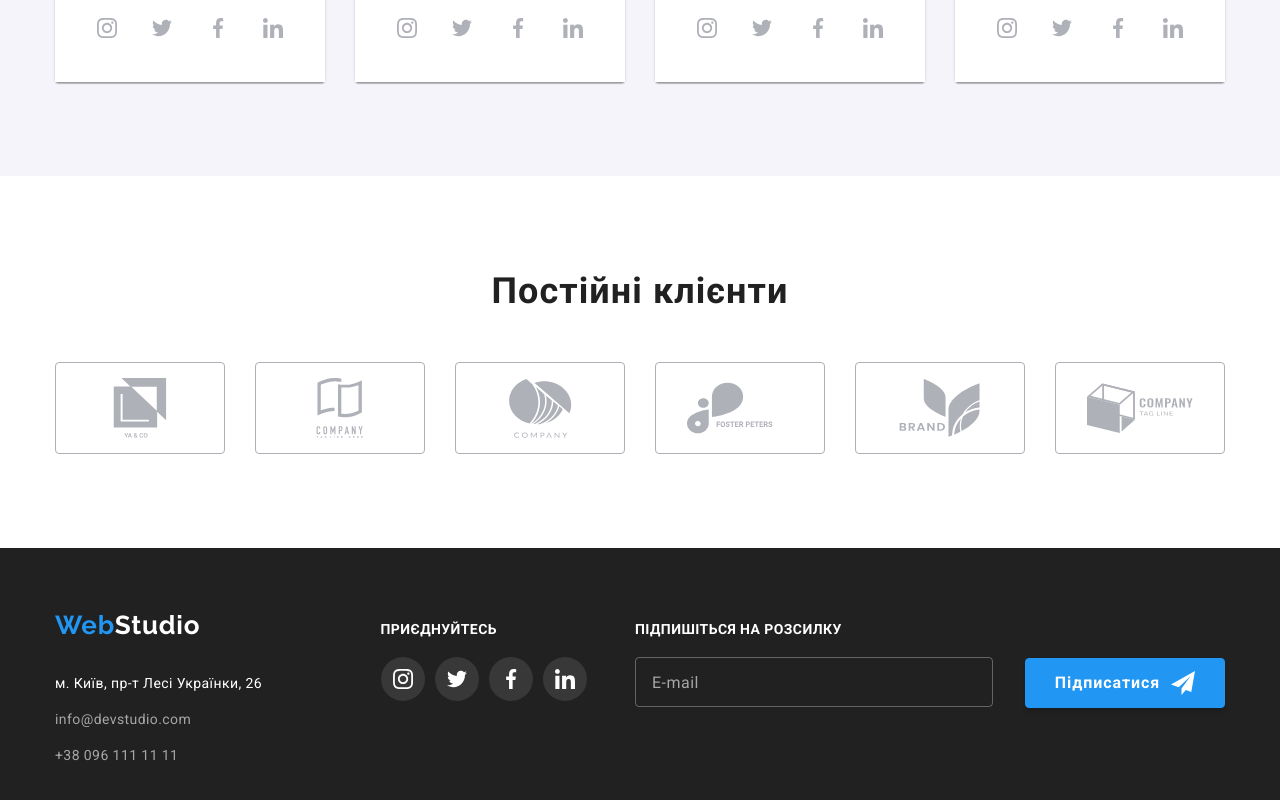
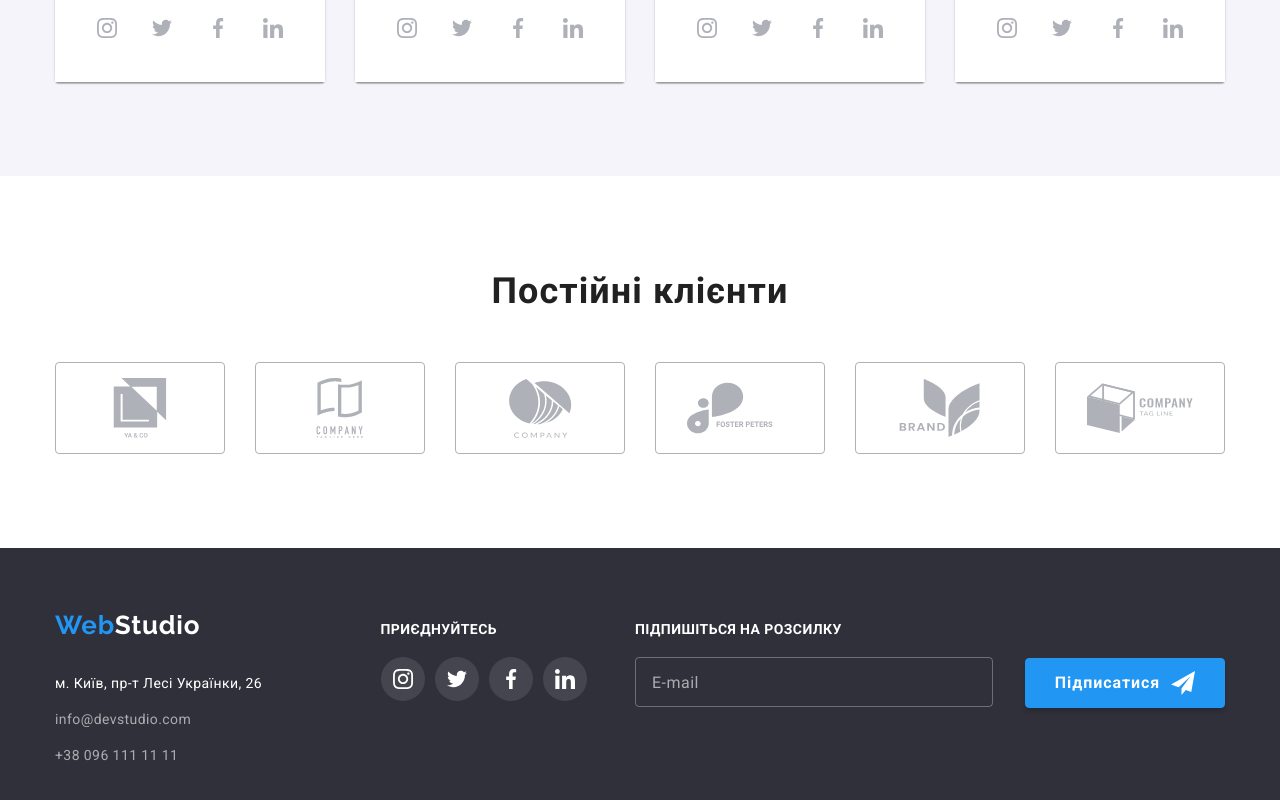
Before and after one commit to Vitalina28/goit-markup-hw-06, a plain HTML site: page index.html in a window 1280 px wide. Shown: the part 2148-2948 px from the top of the page. Drawn offline with nearby package versions, Linux system fonts and the light colour scheme.

Commit message:
corected css

```diff
--- a/css/style.css
+++ b/css/style.css
@@ -492,7 +492,7 @@ address {
     margin-right: auto;
     padding-top: 60px;
     padding-bottom: 60px;
-    background-color: var(--primare-text-color-theme-dark);
+    background-color: var(--first-decoration-backgraund);
 }
 
 .second-part {
```
